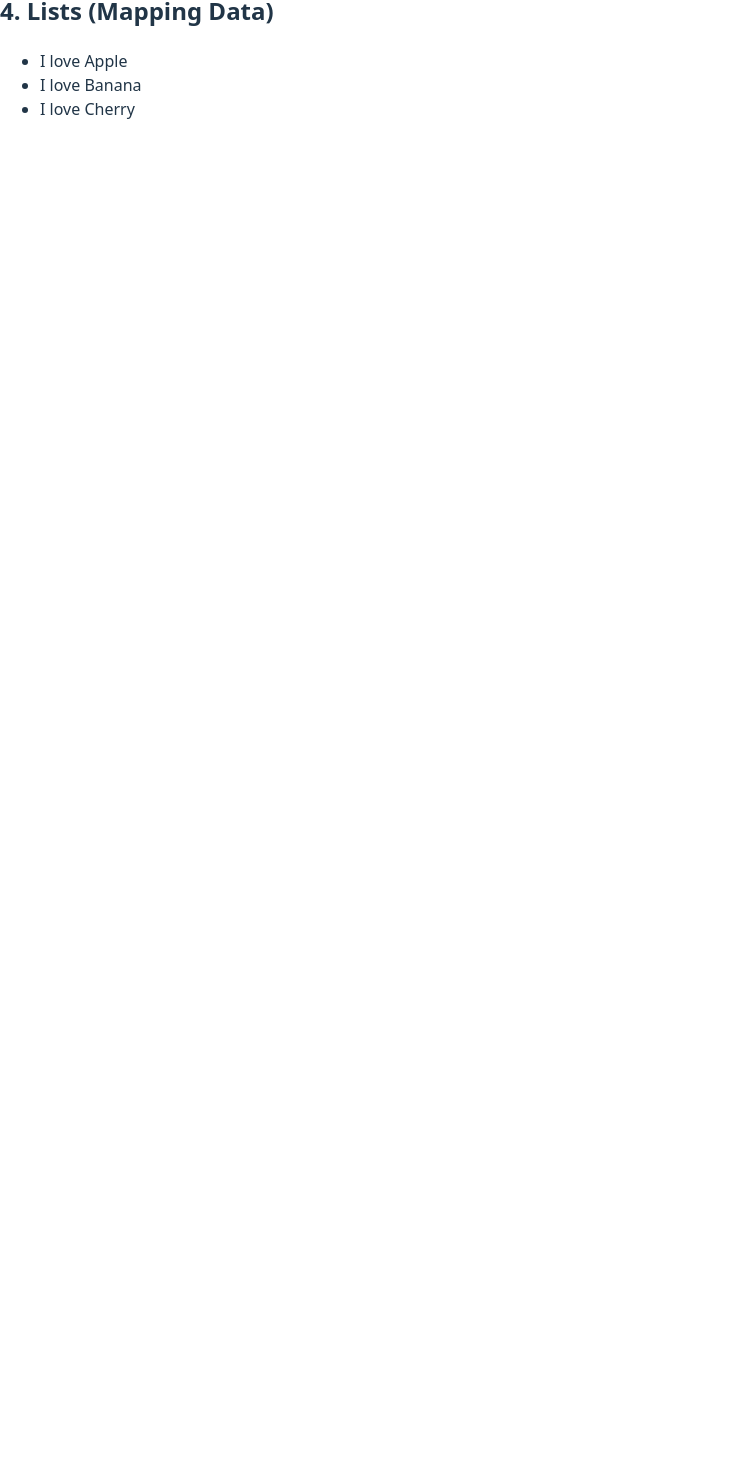
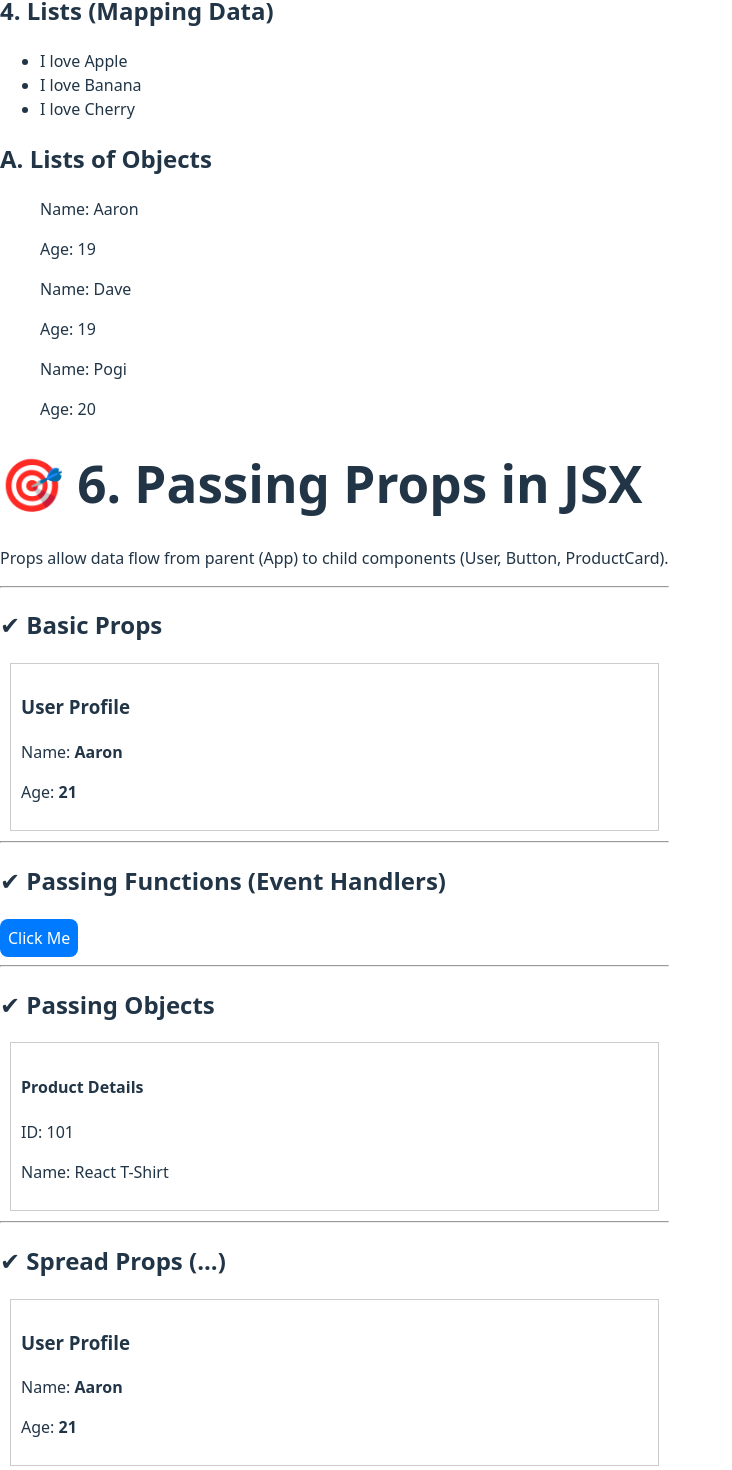
Before and after one commit to AaronCallanga/Javascript-x-React, a React app in the folder React/jsx/: page / in a window 1280 px wide. Shown: the part 926-2396 px from the top of the page, without its empty margins (0-732 px from the left). Before the commit the page ends 1063 px from the top, so only its background shows below. Built offline with nearby package versions, Linux system fonts and the light colour scheme; the HTML template or start-up script is replaced by a standard one.

Commit message:
Passing as props

```diff
--- a/React/jsx/src/App.jsx
+++ b/React/jsx/src/App.jsx
@@ -3,6 +3,7 @@ import { Basic } from "./Basic";
 import { Function } from "./Function";
 import { ConditionalRendering } from "./ConditionalRendering";
 import { ListAndMapping } from "./ListandMapping";
+import { PassingProps } from "./PassingProps";
 
 // This file demonstrates fundamental JSX concepts within a single App component.
 
@@ -24,6 +25,9 @@ const App = () => {
 
       {/* --- Section 4: Lists & Mapping --- */}
       <ListAndMapping />
+
+      {/* --- Section 5: Passing Props in JSX --- */}
+      <PassingProps />
     </>
   );
 };
--- a/React/jsx/src/ListAndMapping.jsx
+++ b/React/jsx/src/ListAndMapping.jsx
@@ -4,6 +4,16 @@ export const ListAndMapping = () => {
   // --- 4. Lists & Mapping ---
   // To render a list of items, we map over an array.
   const fruits = ["Apple", "Banana", "Cherry"];
+
+  const person1 = {
+    id: 1,
+    name: "Aaron",
+    age: 19,
+  };
+  const person2 = { ...person1, id: 2, name: "Dave" };
+  const person3 = { ...person1, id: 3, name: "Pogi", age: 20 };
+
+  const peoples = [person1, person2, person3];
 
   return (
     <>
@@ -16,7 +26,29 @@ export const ListAndMapping = () => {
             <li key={index}>I love {fruit}</li>
           ))}
         </ul>
+        <h2>A. Lists of Objects</h2>
+        <ul>
+          {peoples.map((p) => (
+            // Better to use id as key for React to efficiently identify each element
+            // Never use index when items can be reordered, removed, or inserted.
+            <PersonCard key={p.id} data={p} />
+            // <PersonCard key={p.id} name={p.name} age={p.age} />
+          ))}
+        </ul>
       </section>
     </>
   );
 };
+
+// Expect a prop and you can directly destructure its properties immediately or divide it {key, data}
+const PersonCard = ({key, data}) => { //{key, name, age} or received as object props - destructuring it is recommended
+    return (
+        <div key={key}>
+            <p>Name: {data.name}</p>
+            <p>Age: {data.age}</p>
+        </div>
+    )
+}
+// const PersonCard = (props) => {
+// const PersonCard = ({key, data}) => {
+// const PersonCard = ({key, name, age}) => {
--- /dev/null
+++ b/React/jsx/src/PassingProps.jsx
@@ -0,0 +1,77 @@
+import React from 'react';
+
+// --- Reusable Components (These receive the props) ---
+
+// Component 1: Handles Basic Props and Spread Props
+const User = (props) => {
+  // We can access properties like props.name and props.age
+  return (
+    <div className="user-card" style={{ border: '1px solid #ccc', padding: '10px', margin: '10px' }}>
+      <h3>User Profile</h3>
+      <p>Name: <strong>{props.name}</strong></p>
+      <p>Age: <strong>{props.age}</strong></p>
+    </div>
+  );
+};
+
+// Component 2: Handles Function Props (Events)
+// It accepts an 'onClick' function prop and attaches it to the native button event
+const Button = ({ onClick }) => {
+  return (
+    <button onClick={onClick} style={{ padding: '8px', cursor: 'pointer', backgroundColor: '#007bff', color: 'white', border: 'none' }}>
+      Click Me
+    </button>
+  );
+};
+
+// Component 3: Handles Object Props
+const ProductCard = ({ product }) => {
+  // It expects a single 'product' object prop and accesses its nested properties
+  return (
+    <div className="product-card" style={{ border: '1px solid #ccc', padding: '10px', margin: '10px' }}>
+      <h4>Product Details</h4>
+      <p>ID: {product.id}</p>
+      <p>Name: {product.name}</p>
+    </div>
+  );
+};
+
+export const PassingProps = () => {
+
+  // Data required for the examples
+  const userData = { name: "Aaron", age: 21 };
+  const productData = { id: 101, name: "React T-Shirt" };
+
+  // A function we want to pass down to the Button component
+  const handleButtonClick = () => {
+    alert("Button in App component was clicked!");
+  };
+
+  return (
+    <div>
+      <h1>🎯 6. Passing Props in JSX</h1>
+      <p>Props allow data flow from parent (App) to child components (User, Button, ProductCard).</p>
+      <hr />
+
+      <h2>✔ Basic Props</h2>
+      {/* Passing simple string and number literals */}
+      <User name="Aaron" age={21} />
+      <hr />
+
+      <h2>✔ Passing Functions (Event Handlers)</h2>
+      {/* Passing a function defined above as a prop */}
+      <Button onClick={handleButtonClick} />
+      <hr />
+
+      <h2>✔ Passing Objects</h2>
+      {/* Passing an entire JavaScript object as a single prop */}
+      <ProductCard product={productData} />
+      <hr />
+
+      <h2>✔ Spread Props (...)</h2>
+      {/* Using the spread syntax to pass all key-value pairs from the `userData` object as individual props */}
+      <User {...userData} />
+      {/* This renders exactly the same as <User name="Aaron" age={21} /> */}
+    </div>
+  );
+};
```
